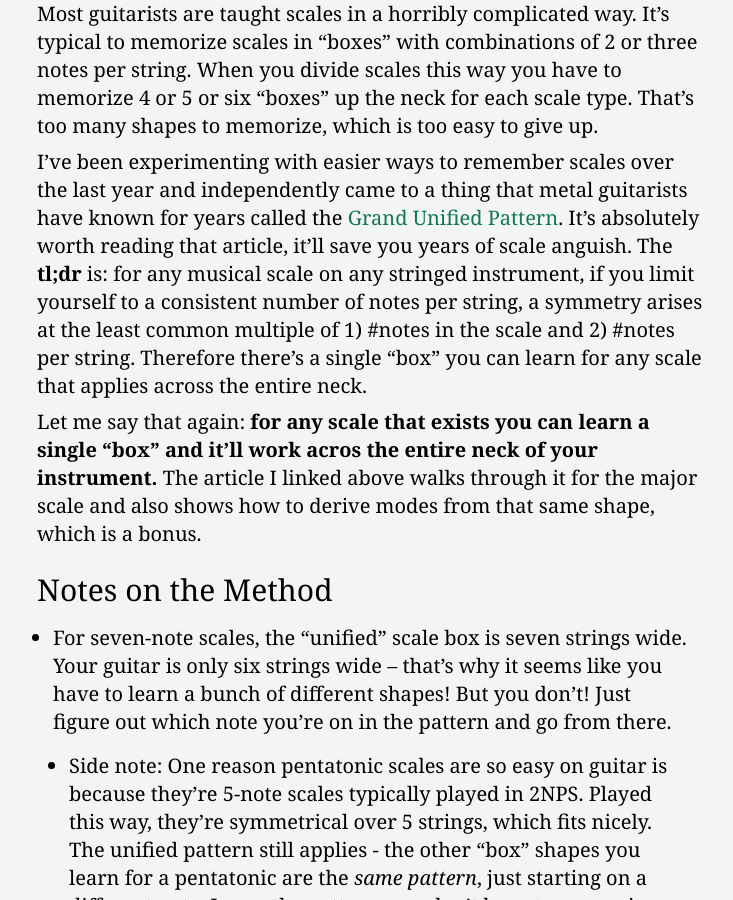
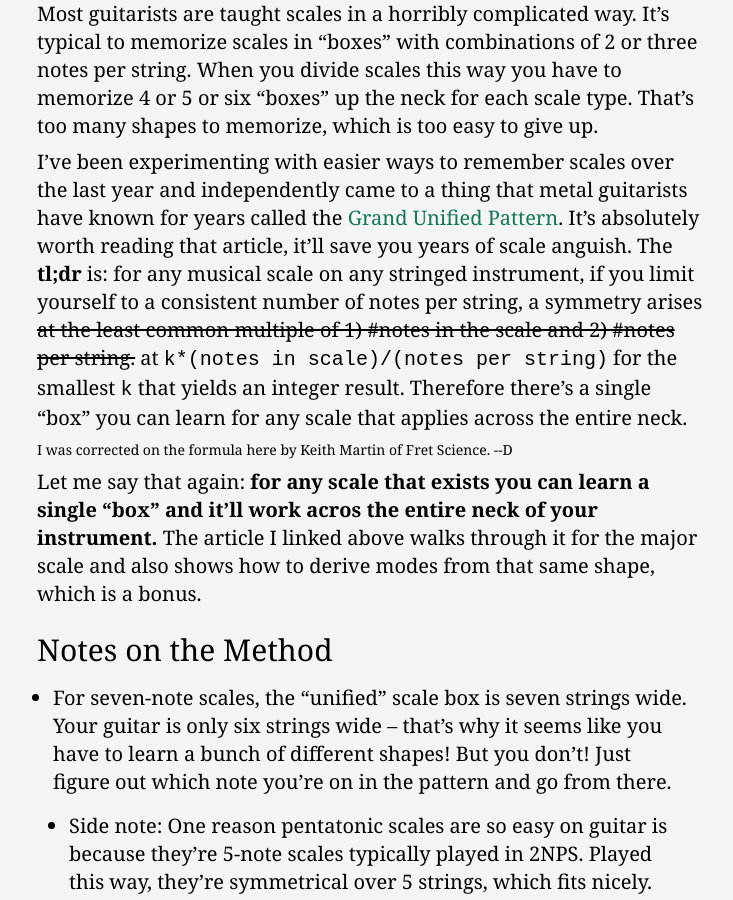
Before and after one commit to dmerand/donald.merand.org, a Jekyll site: the page built from _posts/2025-01-11-unified-guitar-scale-pattern-visualizer.md, in a window 1280 px wide and 900 px high, scrolled down 1555 px. Shown: the whole window, without its empty margins (19-752 px from the left). Built offline with Jekyll 4.4.1, drawn with Linux system fonts in a browser that asks for light colours.

Commit message:
Update equation in the post

```diff
--- a/_posts/2025-01-11-unified-guitar-scale-pattern-visualizer.md
+++ b/_posts/2025-01-11-unified-guitar-scale-pattern-visualizer.md
@@ -1470,7 +1470,9 @@ document.addEventListener('DOMContentLoaded', () => {
 
 Most guitarists are taught scales in a horribly complicated way. It's typical to memorize scales in "boxes" with combinations of 2 or three notes per string. When you divide scales this way you have to memorize 4 or 5 or six "boxes" up the neck for each scale type. That's too many shapes to memorize, which is too easy to give up.
 
-I've been experimenting with easier ways to remember scales over the last year and independently came to a thing that metal guitarists have known for years called the [Grand Unified Pattern](https://fretscience.com/2022/10/09/3nps-one-pattern-to-rule-them-all/). It's absolutely worth reading that article, it'll save you years of scale anguish. The **tl;dr** is: for any musical scale on any stringed instrument, if you limit yourself to a consistent number of notes per string, a symmetry arises at the least common multiple of 1) #notes in the scale and 2) #notes per string. Therefore there's a single "box" you can learn for any scale that applies across the entire neck.
+I've been experimenting with easier ways to remember scales over the last year and independently came to a thing that metal guitarists have known for years called the [Grand Unified Pattern](https://fretscience.com/2022/10/09/3nps-one-pattern-to-rule-them-all/). It's absolutely worth reading that article, it'll save you years of scale anguish. The **tl;dr** is: for any musical scale on any stringed instrument, if you limit yourself to a consistent number of notes per string, a symmetry arises ~~at the least common multiple of 1) #notes in the scale and 2) #notes per string.~~ at `k*(notes in scale)/(notes per string)` for the smallest `k` that yields an integer result. Therefore there's a single "box" you can learn for any scale that applies across the entire neck.
+
+<p class="text-sm i">I was corrected on the formula here by Keith Martin of Fret Science. --D</p>
 
 Let me say that again: **for any scale that exists you can learn a single "box" and it'll work acros the entire neck of your instrument.** The article I linked above walks through it for the major scale and also shows how to derive modes from that same shape, which is a bonus.
 
```
